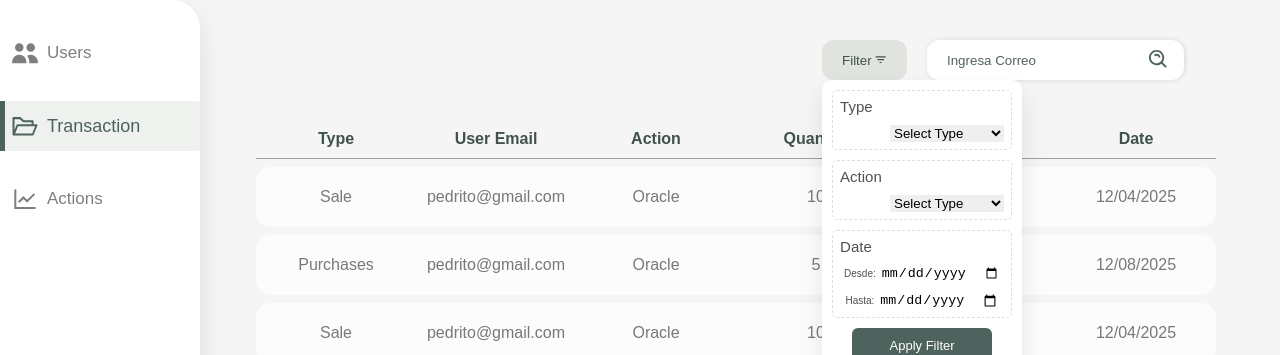
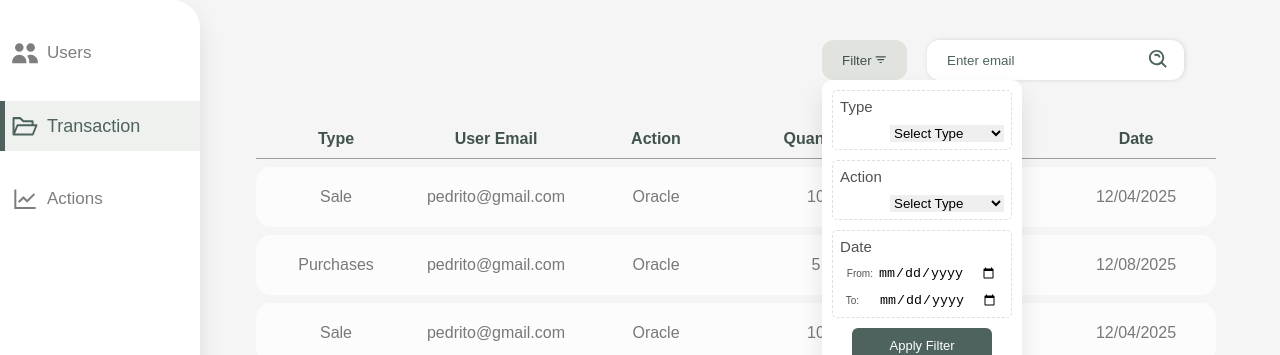
Before and after one commit to alejandrocald13/Tradio, a Next.js app in the folder frontend/: page /transaction in a window 1280 px wide. Both pictures are taken after a click on the button "Filter". Shown: the top 355 px of the page. Built offline with nearby package versions, Linux system fonts and the light colour scheme.

Commit message:
chore: translate interface texts from Spanish to English

```diff
--- a/frontend/src/app/movements/page.jsx
+++ b/frontend/src/app/movements/page.jsx
@@ -84,7 +84,7 @@ export default function movements () {
                             </div>
                         )}
                     </div>
-                    <Searcher placeholderI={'Ingresa Correo'}getValue={getDataSearcher} />
+                    <Searcher placeholderI={'Enter email'}getValue={getDataSearcher} />
                 </div>
                 <div className="table-transaction-M">
                     <TableAdmin columns={movesColumns} data={movesData} btnVerification={false}/>
--- a/frontend/src/app/transaction/page.jsx
+++ b/frontend/src/app/transaction/page.jsx
@@ -108,17 +108,16 @@ export default function Transaction(){
                                 <div className="filter-segments">
                                     <p>Date</p>
                                     <div className="date-inputs-filter">
-                                        <p>Desde:</p>
+                                        <p>From:</p>
                                         <input
                                             type="date"
                                         />
                                     </div>
 
-                                    <div className="date-inputs-filter">
-                                        <p>Hasta:</p>
+                                    <div className="date-inputs-filter-to">
+                                        <p>To:</p>
                                         <input
                                             type="date"
-
                                         />
                                     </div>
                                 </div>
@@ -128,7 +127,7 @@ export default function Transaction(){
                             </div>
                         )}
                     </div>
-                    <Searcher placeholderI={'Ingresa Correo'}getValue={getDataSearcher} />
+                    <Searcher placeholderI={'Enter email'}getValue={getDataSearcher} />
                 </div>
                 {selectedTable === 'transaction' && (<div className="table-transaction-AT">
                     <TableAdmin columns={transationColumns} data={transactionData} btnVerification={false}/>
--- a/frontend/src/app/transaction/transaction.css
+++ b/frontend/src/app/transaction/transaction.css
@@ -73,6 +73,15 @@
     gap: 5px;
 }
 
+.date-inputs-filter-to {
+    display: flex;
+    justify-content: center;
+    align-items: center;
+    gap: 20px;
+}
+
+
+.date-inputs-filter-to p,
 .date-inputs-filter p{
     font-size: 10px;
 }
```
